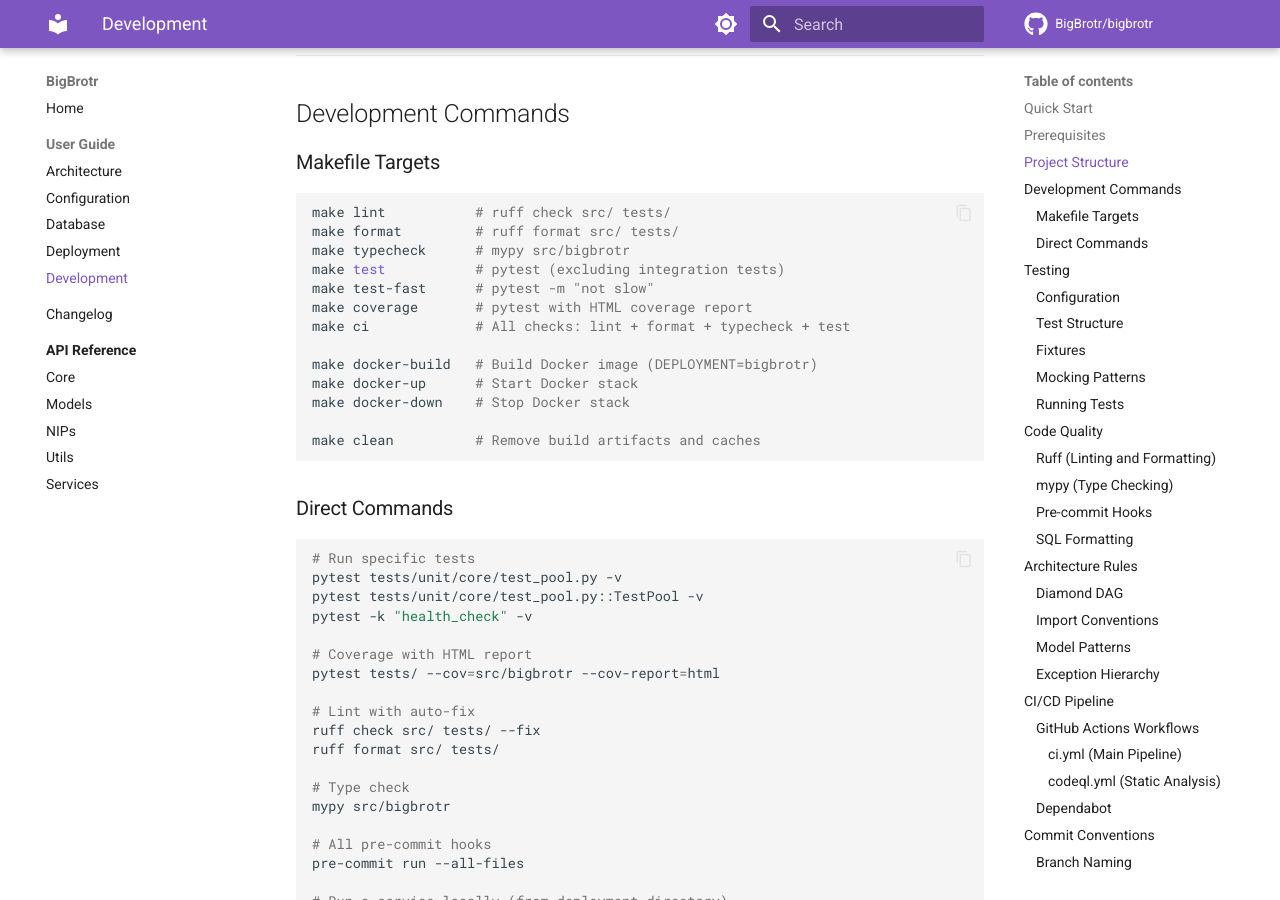
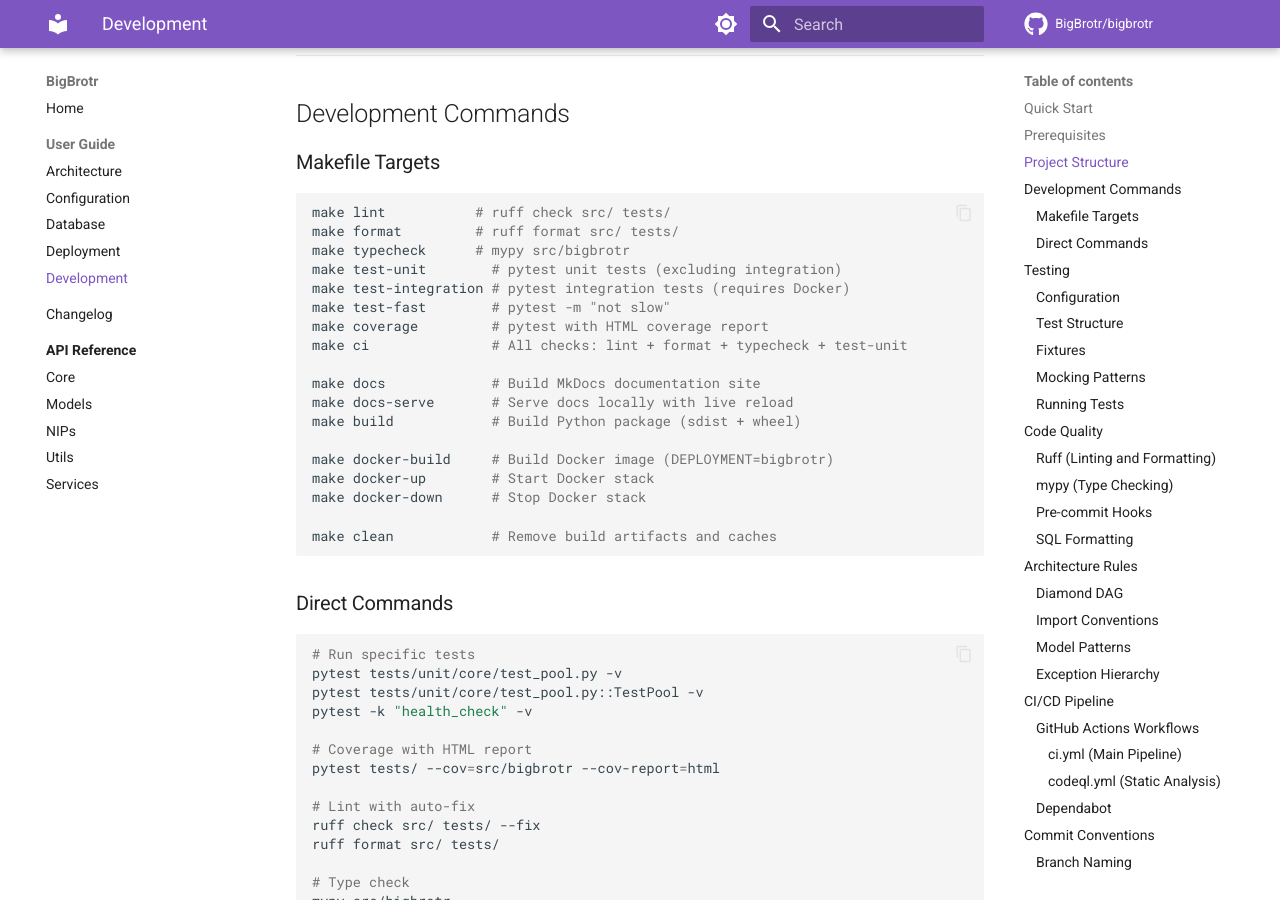
Before and after one commit to BigBrotr/bigbrotr, an MkDocs documentation site: the page built from docs/DEVELOPMENT.md, in a window 1280 px wide and 900 px high, scrolled down 1594 px. Built offline with MkDocs 1.6.1 and Material for MkDocs 9.7.7, drawn with Linux system fonts in a browser that asks for light colours; comment, search, counter and statistics services are not loaded; some of the changed text lies outside the part shown.

Commit message:
docs: update README and DEVELOPMENT.md for new make targets and CI pipeline
- Rename make test references to make test-unit
- Add make test-integration, docs, docs-serve, build targets
- Update CI/CD pipeline table with integration test, release (PyPI/GHCR),
  SBOM, and docs deployment stages

````diff
--- a/docs/DEVELOPMENT.md
+++ b/docs/DEVELOPMENT.md
@@ -83,16 +83,21 @@ bigbrotr/
 make lint           # ruff check src/ tests/
 make format         # ruff format src/ tests/
 make typecheck      # mypy src/bigbrotr
-make test           # pytest (excluding integration tests)
-make test-fast      # pytest -m "not slow"
-make coverage       # pytest with HTML coverage report
-make ci             # All checks: lint + format + typecheck + test
+make test-unit        # pytest unit tests (excluding integration)
+make test-integration # pytest integration tests (requires Docker)
+make test-fast        # pytest -m "not slow"
+make coverage         # pytest with HTML coverage report
+make ci               # All checks: lint + format + typecheck + test-unit
 
-make docker-build   # Build Docker image (DEPLOYMENT=bigbrotr)
-make docker-up      # Start Docker stack
-make docker-down    # Stop Docker stack
+make docs             # Build MkDocs documentation site
+make docs-serve       # Serve docs locally with live reload
+make build            # Build Python package (sdist + wheel)
 
-make clean          # Remove build artifacts and caches
+make docker-build     # Build Docker image (DEPLOYMENT=bigbrotr)
+make docker-up        # Start Docker stack
+make docker-down      # Stop Docker stack
+
+make clean            # Remove build artifacts and caches
 ```
 
 ### Direct Commands
@@ -181,10 +186,10 @@ mock_brotr.execute.return_value = "DELETE 5"
 
 ```bash
 # All unit tests
-pytest tests/ -v
+make test-unit
 
 # Skip slow tests
-pytest -m "not slow" -v
+make test-fast
 
 # Single file or class
 pytest tests/unit/core/test_pool.py -v
@@ -197,7 +202,7 @@ pytest -k "test_health_check" -v
 pytest tests/integration/ -v
 
 # Coverage report
-pytest tests/ --cov=src/bigbrotr --cov-report=html
+make coverage
 open htmlcov/index.html
 ```
 
````
Also changed, not shown: README.md (+17 -10 lines).
